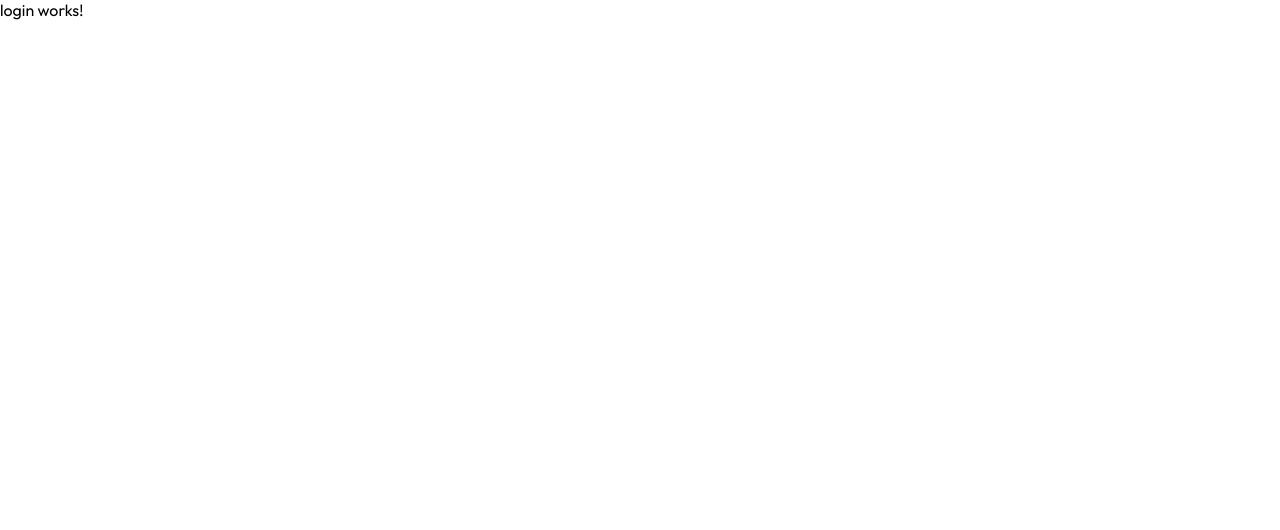
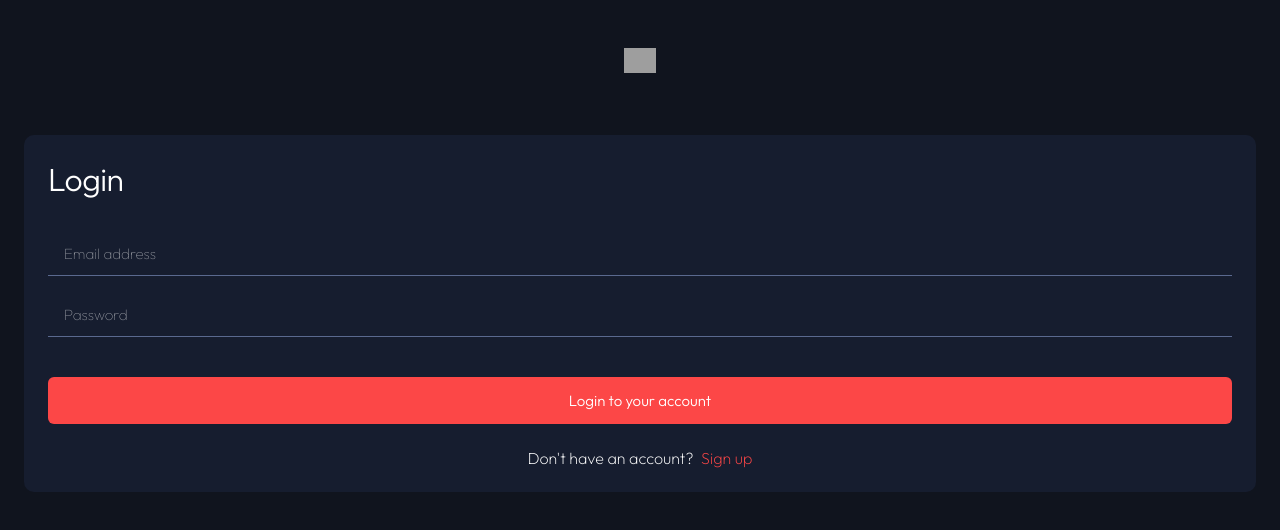
Before and after one commit to danielmrz-dev/entertainment-web-app, an Angular app: page / in a window 1280 px wide. Shown: the top 530 px of the page. Built offline with nearby package versions, Linux system fonts and the light colour scheme; grey boxes are pictures that could not be loaded.

Commit message:
Cria páginas Login e Create an Account

```diff
--- a/angular.json
+++ b/angular.json
@@ -35,7 +35,7 @@
             "assets": [
               {
                 "glob": "**/*",
-                "input": "public"
+                "input": "src/assets"
               }
             ],
             "styles": [
@@ -94,7 +94,7 @@
             "assets": [
               {
                 "glob": "**/*",
-                "input": "public"
+                "input": "src/assets"
               }
             ],
             "styles": [
--- a/src/app/components/components.module.ts
+++ b/src/app/components/components.module.ts
@@ -2,6 +2,7 @@ import { NgModule } from '@angular/core';
 import { CommonModule } from '@angular/common';
 import { LoginComponent } from './login/login.component';
 import { ReactiveFormsModule } from '@angular/forms';
+import { AppRoutingModule } from '../app-routing.module';
 
 
 
@@ -11,7 +12,8 @@ import { ReactiveFormsModule } from '@angular/forms';
   ],
   imports: [
     CommonModule,
-    ReactiveFormsModule
+    ReactiveFormsModule,
+    AppRoutingModule
   ],
   exports: [
     LoginComponent
--- a/src/app/components/login/login.component.html
+++ b/src/app/components/login/login.component.html
@@ -1 +1,25 @@
-<p>login works!</p>
+<section class="login">
+    <header class="login__header">
+        <img src="logo.svg" alt="">
+    </header>
+
+    <form class="login__form">
+        <h1 class="login__form-title">{{ isLoginPage ? "Login" : "Sign Up"}}</h1>
+        <div class="login__form-inputs">
+            <input type="email" placeholder="Email address">
+            <input type="password" placeholder="Password">
+            <input *ngIf="!isLoginPage" type="password" placeholder="Repeat Password">
+        </div>
+        <div class="login__form-btns-container">
+            <button class="login__form-submit-btn">
+                {{isLoginPage ? "Login to your account" : "Create an account"}}
+            </button>
+            <span class="login__form-sign-up-link">
+                {{isLoginPage ? "Don't have an account?" : "Already have an account?"}}
+                <a [routerLink]="isLoginPage ? '/': '/' ">
+                    {{isLoginPage ? "Sign up" : "Login"}}
+                </a>
+            </span>
+        </div>
+    </form>
+</section>
--- a/src/app/components/login/login.component.scss
+++ b/src/app/components/login/login.component.scss
@@ -0,0 +1,86 @@
+@use "../../../scss/variables" as v;
+
+.login {
+    color: v.$White;
+    min-height: 100vh;
+    display: flex;
+    flex-direction: column;
+    align-items: center;
+    gap: 3.625rem;
+    padding: 3rem 1.5rem;
+    &__header {
+        img {
+            width: 32px;
+            height: 25px;
+        }
+    }
+    &__form {
+        min-width: 100%;
+        background-color: v.$Semi-Dark-Blue;
+        padding: 1.5rem;
+        border-radius: 10px;
+        display: flex;
+        flex-direction: column;
+        gap: 2.5rem;
+        &-title {
+            font-size: 2rem;
+            letter-spacing: -0.5px;
+            line-height: auto;
+            font-weight: 300;
+        }
+        &-inputs {
+            display: flex;
+            flex-direction: column;
+            gap: 1.5rem;
+            input {
+                width: 100%;
+                border: none;
+                border-bottom: 1px solid v.$Greyish-Blue;
+                background-color: transparent;
+                color: v.$White;
+                height: 37px;
+                padding: 1rem;
+                cursor: pointer;
+                &::placeholder {
+                    color: v.$White;
+                    opacity: .6;
+                    font-weight: 100;
+                    font-size: .9375rem;
+                    transform: translateY(-3px);
+                }
+                &:focus {
+                    outline: none;
+                }
+            }
+        }
+        &-btns-container {
+            display: flex;
+            flex-direction: column;
+            gap: 1.5rem;
+        }
+        &-submit-btn {
+            border: none;
+            background-color: v.$Red;
+            color: v.$White;
+            padding: .875rem;
+            font-size: .9375rem;
+            font-weight: 300;
+            border-radius: 6px;
+            line-height: auto;
+            cursor: pointer;
+        }
+        &-sign-up-link {
+            text-align: center;
+            font-weight: 200;
+            a {
+                text-decoration: none;
+                color: v.$Red;
+                padding-left: 0.25rem;
+                cursor: pointer;
+                &:hover {
+                    text-decoration: underline;
+                }
+            }
+        }
+    }
+}
--- a/src/app/components/login/login.component.ts
+++ b/src/app/components/login/login.component.ts
@@ -1,4 +1,4 @@
-import { Component } from '@angular/core';
+import { Component, Input } from '@angular/core';
 
 @Component({
   selector: 'app-login',
@@ -6,5 +6,5 @@ import { Component } from '@angular/core';
   styleUrl: './login.component.scss'
 })
 export class LoginComponent {
-
+  @Input({ required: true }) isLoginPage: boolean = true;
 }
--- a/src/styles.scss
+++ b/src/styles.scss
@@ -6,3 +6,7 @@
     box-sizing: border-box;
     font-family: v.$Outfit;
 }
+
+body {
+    background-color: v.$Dark-Blue;
+}
```
